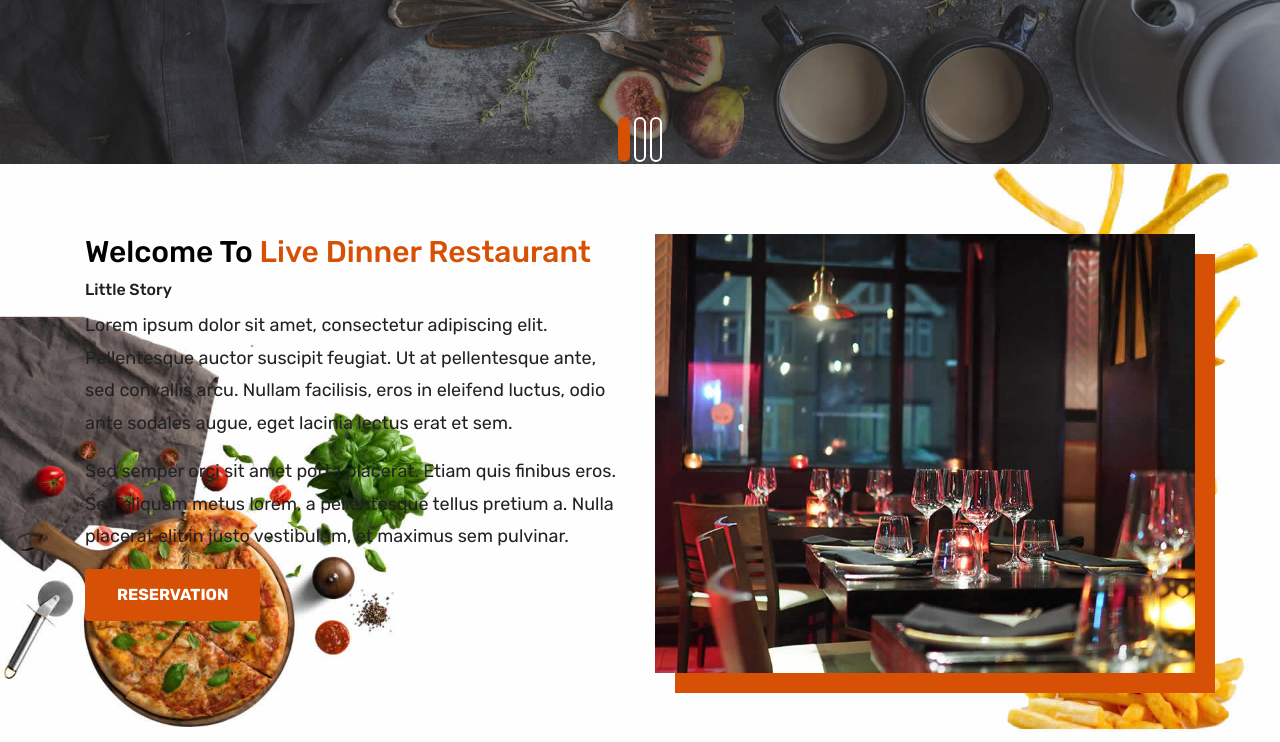
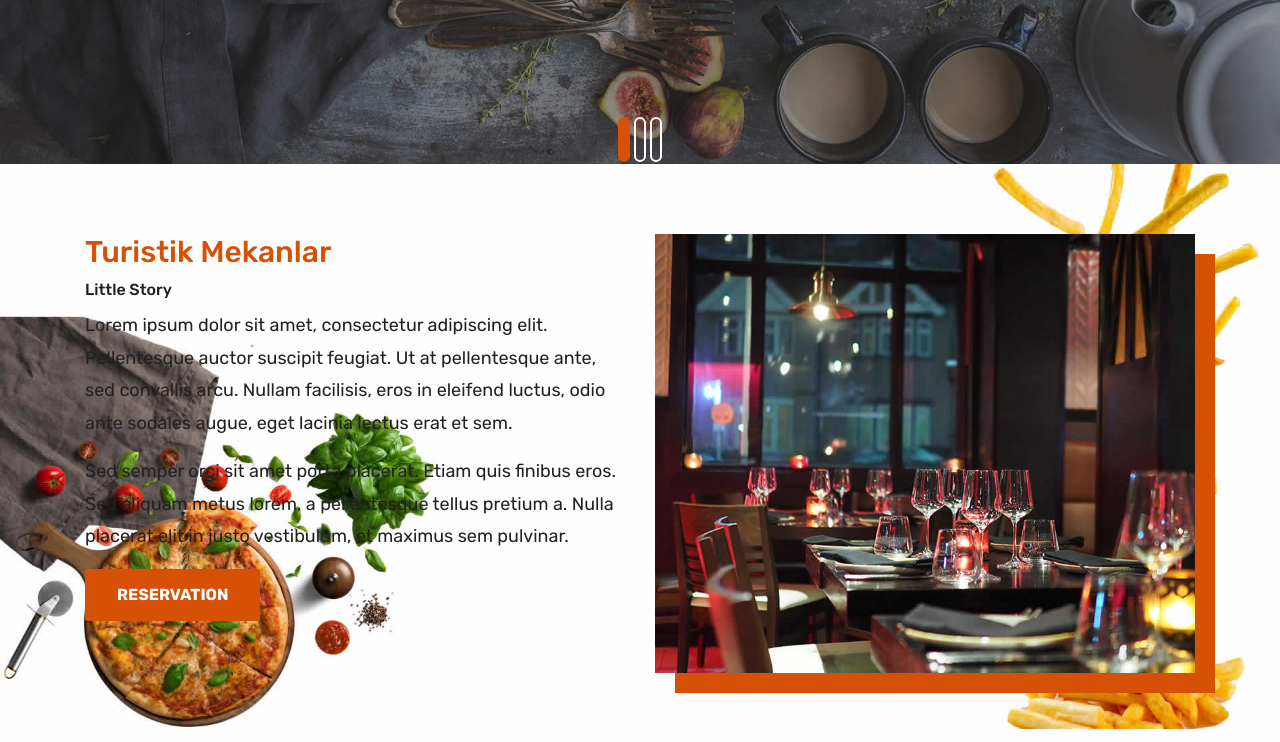
Before and after one commit to kubraaysesosun/DjangoProje, a Django app: page / in a window 1280 px wide. Shown: the part 636-1378 px from the top of the page. Run offline with Django 3.2, Linux system fonts and the light colour scheme; data comes from the database, SQL or seed files in the repository; some libraries are stand-ins or nearby versions.

Commit message:
Content değişti

```diff
--- a/home/templates/content.html
+++ b/home/templates/content.html
@@ -4,7 +4,7 @@
 			<div class="row">
 				<div class="col-lg-6 col-md-6 col-sm-12 text-center">
 					<div class="inner-column">
-						<h1>Welcome To <span>Live Dinner Restaurant</span></h1>
+						<h1> <span>Turistik Mekanlar</span></h1>
 						<h4>Little Story</h4>
 						<p>Lorem ipsum dolor sit amet, consectetur adipiscing elit. Pellentesque auctor suscipit feugiat. Ut at pellentesque ante, sed convallis arcu. Nullam facilisis, eros in eleifend luctus, odio ante sodales augue, eget lacinia lectus erat et sem. </p>
 						<p>Sed semper orci sit amet porta placerat. Etiam quis finibus eros. Sed aliquam metus lorem, a pellentesque tellus pretium a. Nulla placerat elit in justo vestibulum, et maximus sem pulvinar.</p>
```
